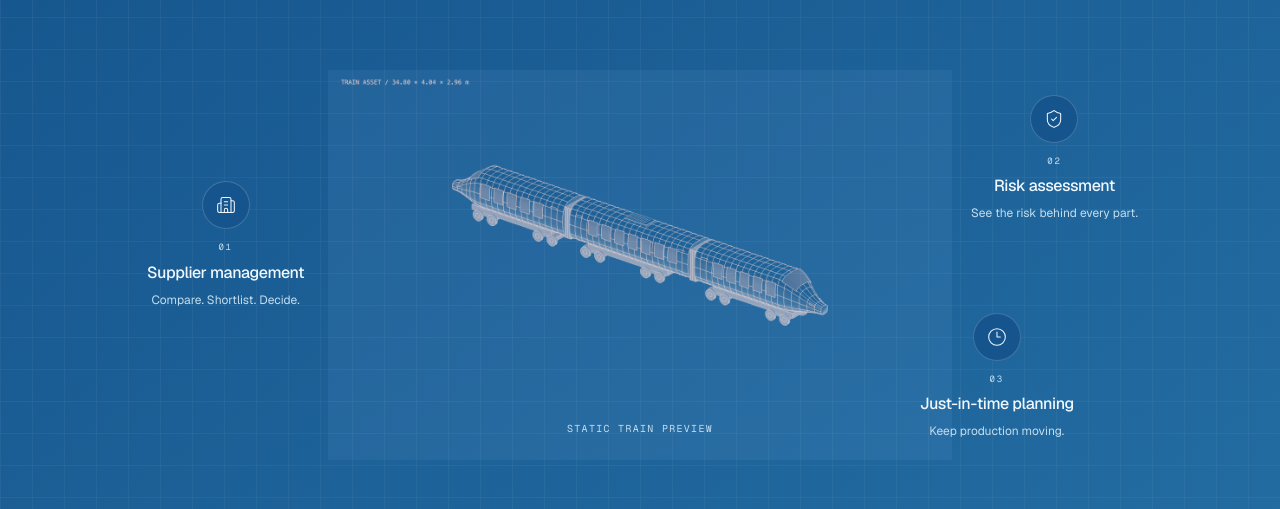
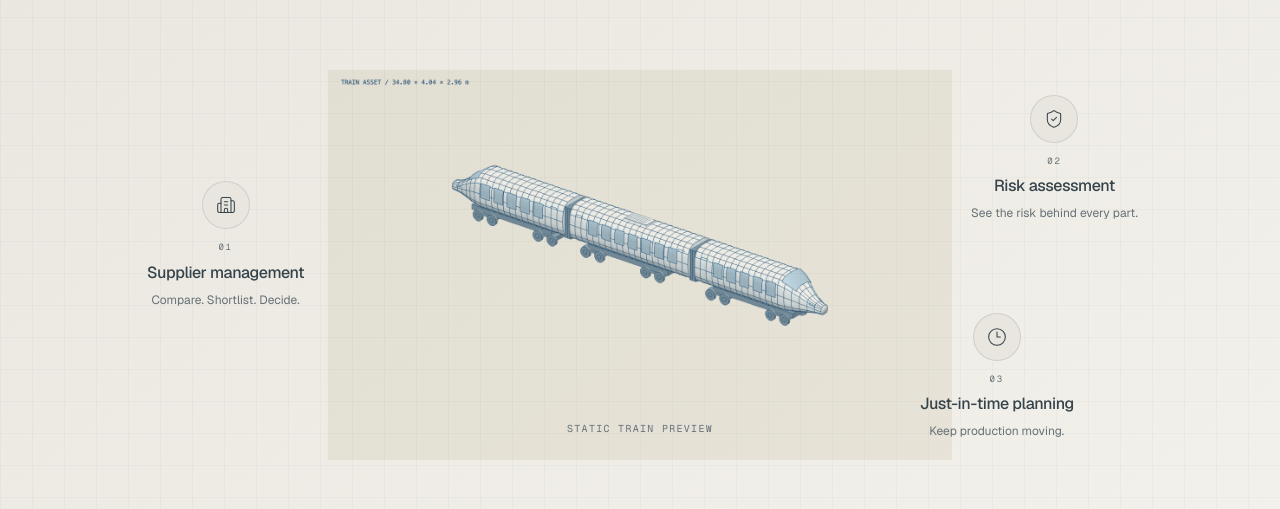
Before and after one commit to gustavbln/hackathon, a Next.js app: page / in a window 1280 px wide. Shown: the part 207-716 px from the top of the page. Built offline with nearby package versions, Linux system fonts and the light colour scheme; no server answers.

Commit message:
style: switch blueprint to warm paper palette

```diff
--- a/app/globals.css
+++ b/app/globals.css
@@ -49,16 +49,16 @@
 }
 
 :root {
-  --train-surface: #17598a;
-  --train-line: #d7f2ff;
-  --train-glass: #2475a5;
-  --train-mechanical: #124b78;
-  --blueprint-paper: #236da2;
-  --blueprint-paper-deep: #15548c;
-  --blueprint-ink: #eff8ff;
-  --blueprint-muted: #c3deef;
-  --blueprint-rule: #ffffff30;
-  --blueprint-grid: #ffffff0b;
+  --train-surface: #deddd5;
+  --train-line: #4d626d;
+  --train-glass: #b7c5c9;
+  --train-mechanical: #8d999b;
+  --blueprint-paper: #f3f1eb;
+  --blueprint-paper-deep: #e9e6df;
+  --blueprint-ink: #35434a;
+  --blueprint-muted: #667177;
+  --blueprint-rule: #b7b9b580;
+  --blueprint-grid: #53616b0b;
   --risk-low: #7fe0bd;
   --risk-medium: #f2dc85;
   --risk-high: #f6a15e;
--- a/components/train/train-fallback.tsx
+++ b/components/train/train-fallback.tsx
@@ -8,7 +8,7 @@ export function TrainFallback({ loading = false }: { loading?: boolean }) {
         alt="Blueprint illustration of a modern three-car high-speed train"
         fill
         sizes="(max-width: 640px) 100vw, 85vw"
-        className="object-contain mix-blend-screen invert"
+        className="object-contain mix-blend-multiply"
       />
       <p className="blueprint-label absolute inset-x-0 bottom-6 text-center">
         {loading ? "Preparing the train view…" : "Static train preview"}
```
Also changed, not shown: public/models/README.md, 1 other file (tests, documents, lock files or other folders).
